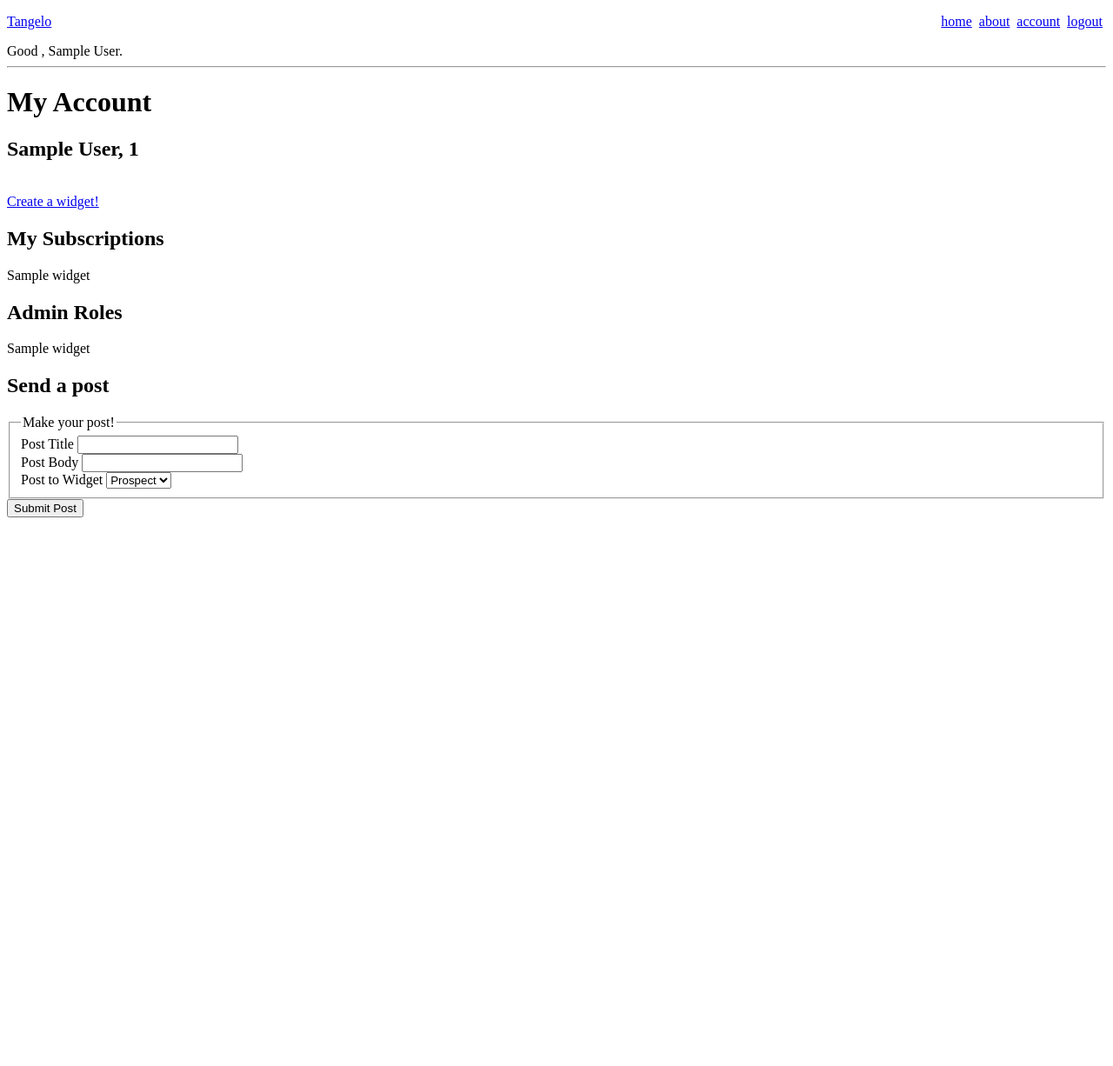
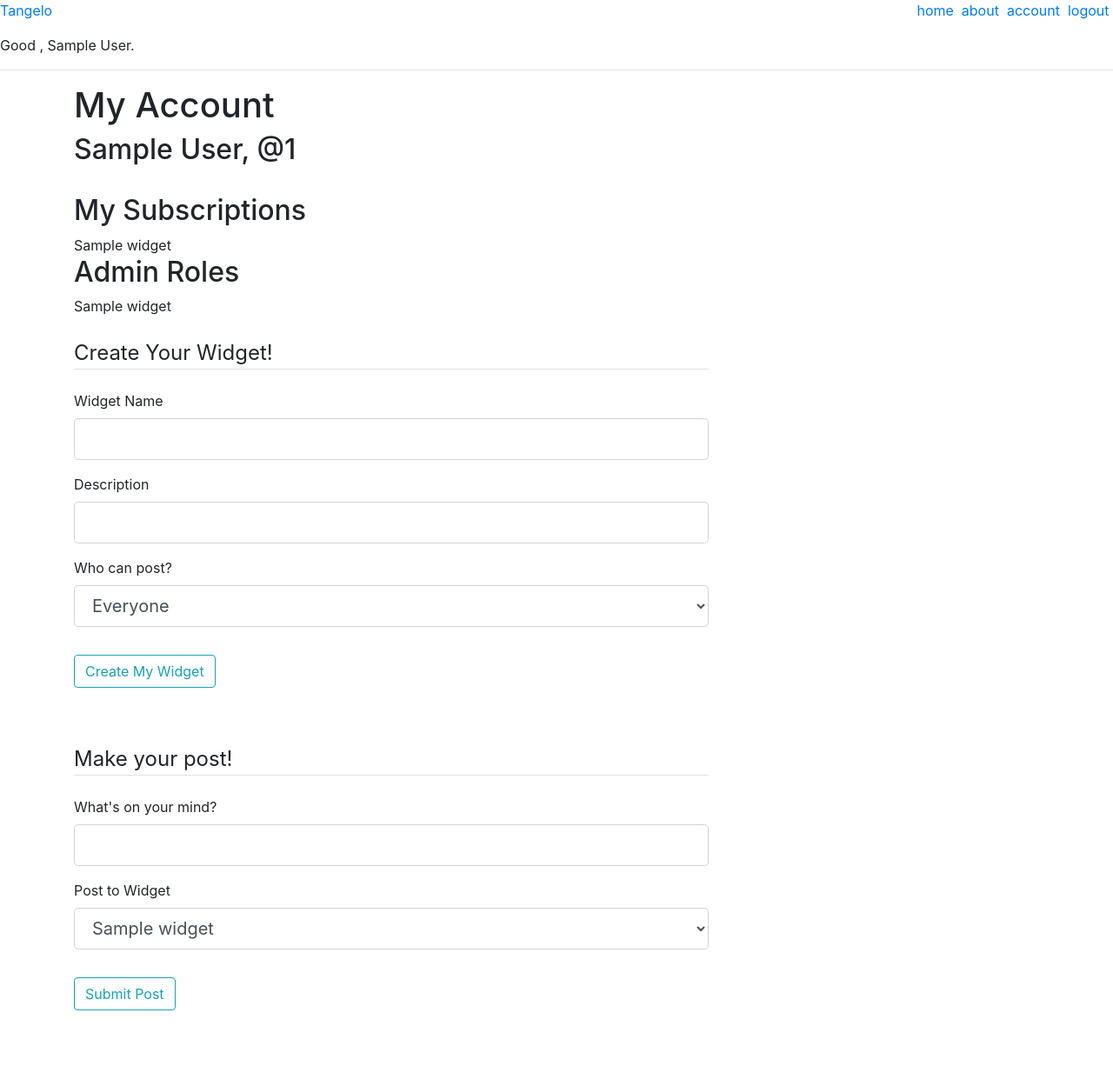
Before and after one commit to zbatscha/tangelo, a Flask app: page /account in a window 1280 px wide. Shown: the whole page at 87% size. Before the commit the page ends 595 px from the top, so only its background shows below. Run offline with Flask 2, Linux system fonts and the light colour scheme; a user stored in the database is signed in; tables that the repository leaves empty hold one stand-in row (values such as "Sample post"); parts of the project's set-up code (start-up, migrations or seed data) failed here and were passed over; some libraries are stand-ins or nearby versions.

Commit message:
updated post and widget creation

```diff
--- a/tangelo/forms.py
+++ b/tangelo/forms.py
@@ -10,12 +10,12 @@ class CreateWidget(FlaskForm):
                         Length(min=2, max=30, message='Widget name must be 2-30 characters.')])
     description = StringField('Description',
                         validators=[DataRequired(), Length(max=200, message='Description limited to 200 characters :(')])
-    access_type = SelectField('New Member Accessibility', choices=[('public', 'Public'),
-                                        ('private', 'Private'),
-                                        ('secret', 'Secret')],
-                                        validators=[DataRequired()])
-    post_type = SelectField('Who can post?', choices=[('public', 'All Widget Members'),
-                                        ('admin', 'Me and Selected Admins')],
+    # access_type = SelectField('New Member Accessibility', choices=[('public', 'Public'),
+    #                                     ('private', 'Private'),
+    #                                     ('secret', 'Secret')],
+    #                                     validators=[DataRequired()])
+    post_type = SelectField('Who can post?', choices=[('public', 'Everyone'),
+                                        ('admin', 'Only Me')],
                                         validators=[DataRequired()])
     submit = SubmitField('Create My Widget')
 
@@ -25,10 +25,9 @@ class CreateWidget(FlaskForm):
             raise ValidationError('That widget name is taken. \
                                     Please choose a different one.')
 
-class WidgetPost(FlaskForm):
-    title = StringField('Post Title',
-                        validators=[DataRequired()])
-    body = StringField('Post Body', validators=[DataRequired()])
-    widget_target = SelectField('Post to Widget', choices=getValidWidgetsPost(),
-                                        validators=[DataRequired()])
+class CreatePost(FlaskForm):
+    # title = StringField('Post Title',
+    #                     validators=[DataRequired()])
+    content = StringField('What\'s on your mind?', validators=[DataRequired()])
+    widget_target = SelectField('Post to Widget', choices=[], coerce=int)
     submit = SubmitField('Submit Post')
--- a/tangelo/models.py
+++ b/tangelo/models.py
@@ -39,7 +39,7 @@ class Widget(db.Model):
     name = db.Column(db.Text, unique=True, nullable=False)
     description = db.Column(db.Text, nullable=False)
     access_type = db.Column(db.String(), default='public')
-    post_type = db.Column(db.String(), default='admin')
+    post_type = db.Column(db.String(), default='public')
     create_dttm = db.Column(db.DateTime, default=datetime.utcnow)
 
     admins = db.relationship('User', secondary='administrators', passive_deletes=True)
@@ -92,8 +92,8 @@ class Post(db.Model):
     id = db.Column(db.Integer, primary_key=True)
     author_id = db.Column(db.Integer, db.ForeignKey('users.id', ondelete='CASCADE'))
     widget_id = db.Column(db.Integer, db.ForeignKey('widgets.id', ondelete='CASCADE'))
-    title = db.Column(db.String(120), nullable=False)
-    body = db.Column(db.Text, nullable=True)
+    content = db.Column(db.String(100), nullable=False)
+    # body = db.Column(db.Text, nullable=True)
     create_dttm = db.Column(db.DateTime, default=datetime.utcnow)
 
     def __repr__(self):
--- a/tangelo/routes.py
+++ b/tangelo/routes.py
@@ -12,7 +12,7 @@ from flask import request, make_response, abort, redirect, url_for, flash
 from flask import render_template, session
 from flask_login import login_user, logout_user, login_required, current_user
 from tangelo.generic import generic
-from tangelo.forms import CreateWidget, WidgetPost
+from tangelo.forms import CreateWidget, CreatePost
 from tangelo import model_api
 
 #-----------------------------------------------------------------------
@@ -66,26 +66,46 @@ def about():
 @app.route('/account', methods=['GET', 'POST'])
 @login_required
 def account():
-    form = WidgetPost()
-    if form.validate_on_submit():
-        # model_api.addPost(form)
-        # flash(f'Your Post has been created!', 'success')
-        flash(f'Still Working on this!', 'danger')
-        return redirect(url_for('account'))
-    return make_response(render_template('account.html', current_user=current_user, form=form))
+    widget_target_choices = model_api.getValidWidgetsPost(current_user)
+    widget_form = CreateWidget()
+    post_form = CreatePost()
+    post_form.widget_target.choices = widget_target_choices
 
-#----------------------------------------------------------------------
+    return make_response(render_template('account.html', title='Account', widget_form=widget_form, post_form=post_form, current_user=current_user))
 
-@app.route('/create', methods=['GET', 'POST'])
+@app.route('/createwidget', methods=['GET', 'POST'])
 @login_required
 def createWidget():
-    form = CreateWidget()
-    if form.validate_on_submit():
+
+    widget_target_choices = model_api.getValidWidgetsPost(current_user)
+    widget_form = CreateWidget()
+    post_form = CreatePost()
+    post_form.widget_target.choices = widget_target_choices
+
+    if widget_form.validate_on_submit():
         try:
-            model_api.addWidget(form)
-            flash(f'Your Widget has been created!', 'success')
+            model_api.addWidget(widget_form)
+            flash(f'Your widget has been created!', 'success')
             return redirect(url_for('account'))
         except Exception as e:
             print(e)
-            flash(f'Error occured! Check stderr', 'danger')
-    return make_response(render_template('create.html', title='Create Your Widget!', form=form))
+            flash(f'Error occured!', 'danger')
+    return make_response(render_template('account.html', title='Account', widget_form=widget_form, post_form=post_form, current_user=current_user))
+
+@app.route('/createpost', methods=['GET', 'POST'])
+@login_required
+def createPost():
+    widget_target_choices = model_api.getValidWidgetsPost(current_user)
+    widget_form = CreateWidget()
+    post_form = CreatePost()
+    post_form.widget_target.choices = widget_target_choices
+
+    if post_form.validate_on_submit():
+        try:
+            model_api.addPost(post_form)
+            flash(f'Your post has been created!', 'success')
+            return redirect(url_for('account'))
+        except Exception as e:
+            print(e)
+            flash(f'Error occured!', 'danger')
+    return make_response(render_template('account.html', title='Account', widget_form=widget_form, post_form=post_form, current_user=current_user))
--- a/tangelo/templates/account.html
+++ b/tangelo/templates/account.html
@@ -1,10 +1,9 @@
 {% extends "layout.html" %}
 {% block content %}
 <h1> My Account </h1>
-<h2>{{ current_user.first_name }} {{ current_user.last_name }}, {{ current_user.netid }}</h2>
+<h2>{{ current_user.first_name }} {{ current_user.last_name }}, @{{ current_user.netid }}</h2>
 <br>
 
-<a href="{{ url_for('createWidget') }}">Create a widget!</a>
 <h2> My Subscriptions </h2>
 {% for widget in current_user.widgets %}
     <span>{{ widget.name }}</span> <br>
@@ -13,56 +12,100 @@
 {% for widget in current_user.widgets_admin %}
 <span>{{ widget.name }}</span> <br>
 {% endfor %}
-<h2> Send a post </h2>
+<br>
+<!-- Create a widget form -->
 <!-- Add your classes to this div -->
   <div class="">
-  <form action="" method="post">
-      {{ form.hidden_tag() }} <!-- hidden_tag method adds csrf token, protects against attacks -->
+    <form action="{{ url_for('createWidget') }}" method="post">
+        {{ widget_form.hidden_tag() }} <!-- hidden_tag method adds csrf token, protects against attacks -->
         <fieldset class="form-group">
-          <legend class="border-bottom mb-4">Make your post!</legend>
+            <legend class="border-bottom mb-4">Create Your Widget!</legend>
             <div class="form-group">
-              {{ form.title.label(class="form-control-label") }}
-              {% if form.title.errors %}
-                  {{ form.title(class="form-control form-control-lg is-invalid") }}
+                {{ widget_form.name.label(class="form-control-label") }}
+                {% if widget_form.name.errors %}
+                    {{ widget_form.name(class="form-control form-control-lg is-invalid") }}
                     <div class="invalid-feedback">
-                      {% for error in form.title.errors %}
+                        {% for error in widget_form.name.errors %}
                             <span>{{ error }}</span>
                         {% endfor %}
                     </div>
                 {% else %}
-                  {{ form.title(class="form-control form-control-lg") }}
+                    {{ widget_form.name(class="form-control form-control-lg") }}
                 {% endif %}
             </div>
             <div class="form-group">
-              {{ form.body.label(class="form-control-label") }}
-              {% if form.body.errors %}
-                  {{ form.body(class="form-control form-control-lg is-invalid") }}
+                {{ widget_form.description.label(class="form-control-label") }}
+                {% if widget_form.description.errors %}
+                    {{ widget_form.description(class="form-control form-control-lg is-invalid") }}
                     <div class="invalid-feedback">
-                      {% for error in form.body.errors %}
+                        {% for error in widget_form.description.errors %}
                             <span>{{ error }}</span>
                         {% endfor %}
                     </div>
                 {% else %}
-                  {{ form.body(class="form-control form-control-lg") }}
+                    {{ widget_form.description(class="form-control form-control-lg") }}
                 {% endif %}
             </div>
             <div class="form-group">
-              {{ form.widget_target.label(class="form-control-label") }}
-              {% if form.widget_target.errors %}
-                  {{ form.widget_target(class="form-control form-control-lg is-invalid") }}
+                {{ widget_form.post_type.label(class="form-control-label") }}
+                {% if widget_form.post_type.errors %}
+                    {{ widget_form.post_type(class="form-control form-control-lg is-invalid") }}
                     <div class="invalid-feedback">
-                      {% for error in form.widget_target.errors %}
+                        {% for error in widget_form.post_type.errors %}
                             <span>{{ error }}</span>
                         {% endfor %}
                     </div>
                 {% else %}
-                  {{ form.widget_target(class="form-control form-control-lg") }}
+                    {{ widget_form.post_type(class="form-control form-control-lg") }}
                 {% endif %}
             </div>
         </fieldset>
         <div class="form-group">
-          {{ form.submit(class="btn btn-outline-info")}}
+            {{ widget_form.submit(class="btn btn-outline-info")}}
         </div>
     </form>
   </div>
+  <br>
+  <br>
+  <!-- Create a post form -->
+  <!-- Add your classes to this div -->
+  <div class="">
+    <form action="{{ url_for('createPost') }}" method="post">
+        {{ post_form.hidden_tag() }} <!-- hidden_tag method adds csrf token, protects against attacks -->
+        <fieldset class="form-group">
+            <legend class="border-bottom mb-4">Make your post!</legend>
+            <div class="form-group">
+                {{ post_form.content.label(class="form-control-label") }}
+                {% if post_form.content.errors %}
+                    {{ post_form.content(class="form-control form-control-lg is-invalid") }}
+                    <div class="invalid-feedback">
+                        {% for error in post_form.content.errors %}
+                            <span>{{ error }}</span>
+                        {% endfor %}
+                    </div>
+                {% else %}
+                    {{ post_form.content(class="form-control form-control-lg") }}
+                {% endif %}
+            </div>
+            <div class="form-group">
+                {{ post_form.widget_target.label(class="form-control-label") }}
+                {% if post_form.widget_target.errors %}
+                    {{ post_form.widget_target(class="form-control form-control-lg is-invalid") }}
+                    <div class="invalid-feedback">
+                        {% for error in post_form.widget_target.errors %}
+                            <span>{{ error }}</span>
+                        {% endfor %}
+                    </div>
+                {% else %}
+                    {{ post_form.widget_target(class="form-control form-control-lg") }}
+                {% endif %}
+            </div>
+        </fieldset>
+        <div class="form-group">
+            {{ post_form.submit(class="btn btn-outline-info")}}
+        </div>
+    </form>
+  </div>
+<br>
+<br>
 {% endblock content %}
--- a/tangelo/templates/layout.html
+++ b/tangelo/templates/layout.html
@@ -5,6 +5,8 @@
     <title>{{title}}</title>
     <meta charset="utf-8">
     <meta name="description" content={{description}}>
+    <link rel="stylesheet" href="https://stackpath.bootstrapcdn.com/bootstrap/4.4.1/css/bootstrap.min.css" integrity="sha384-Vkoo8x4CGsO3+Hhxv8T/Q5PaXtkKtu6ug5TOeNV6gBiFeWPGFN9MuhOf23Q9Ifjh" crossorigin="anonymous">
+
   </head>
 
   <body>
@@ -25,5 +27,8 @@
         </div>
       </div>
     </main>
+    <script src="https://code.jquery.com/jquery-3.4.1.slim.min.js" integrity="sha384-J6qa4849blE2+poT4WnyKhv5vZF5SrPo0iEjwBvKU7imGFAV0wwj1yYfoRSJoZ+n" crossorigin="anonymous"></script>
+    <script src="https://cdn.jsdelivr.net/npm/popper.js@1.16.0/dist/umd/popper.min.js" integrity="sha384-Q6E9RHvbIyZFJoft+2mJbHaEWldlvI9IOYy5n3zV9zzTtmI3UksdQRVvoxMfooAo" crossorigin="anonymous"></script>
+    <script src="https://stackpath.bootstrapcdn.com/bootstrap/4.4.1/js/bootstrap.min.js" integrity="sha384-wfSDF2E50Y2D1uUdj0O3uMBJnjuUD4Ih7YwaYd1iqfktj0Uod8GCExl3Og8ifwB6" crossorigin="anonymous"></script>
   </body>
 </html>
```
Also changed, not shown: tangelo/model_api.py (+13 -10 lines), tangelo/templates/create.html (deleted, +0 -68 lines), tests/test_db.py (+4 -5 lines). Lines whose indentation alone changed are shown as unchanged.
